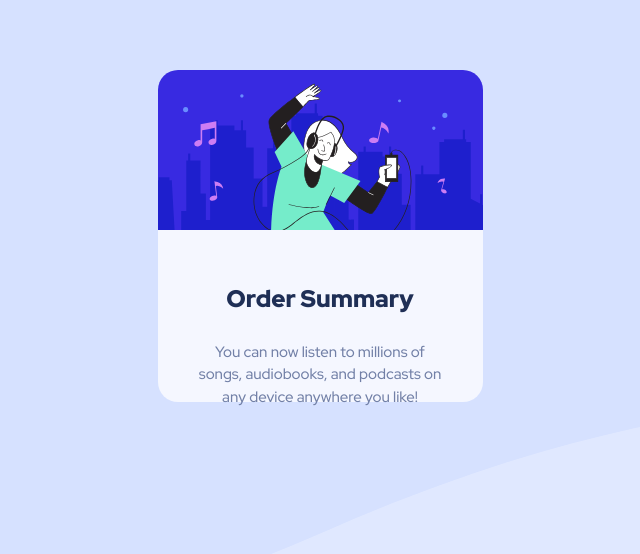
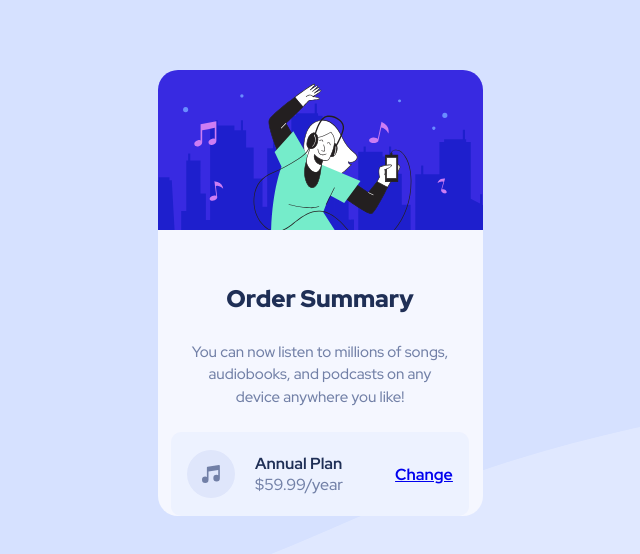
Before and after one commit to MrRicram/order-summary-component, a plain HTML site: page index.html in a window 1280 px wide. Shown: the whole page, without its empty margins (320-960 px from the left). Drawn offline with Linux system fonts and the light colour scheme.

Commit message:
Create plan info card

```diff
--- a/index.html
+++ b/index.html
@@ -26,6 +26,21 @@
 
       <div class="content">
         <p class="lead">You can now listen to millions of songs, audiobooks, and podcasts on any device anywhere you like!</p>
+
+        <div class="plan">
+          <div class="icon">
+
+          </div>
+
+          <ul>
+            <li class="title">Annual Plan</li>
+            <li class="price">$59.99/year</li>
+          </ul>
+
+          <div class="option">
+            <a href="#">Change</a>
+          </div>
+        </div>
       </div>
     </section>
   </main>
--- a/sass/_globals.scss
+++ b/sass/_globals.scss
@@ -57,4 +57,58 @@ section {
         color: $desaturatedblue;
         margin: 0 2.5625em;
     }
+
+    .plan {
+        display: flex;
+        //flex-direction: row;
+        justify-content: space-between;
+        align-items: center;
+        margin-top: 1.875em;
+        margin-left: 1.5em;
+        margin-right: 1.5em;
+        //padding: 1.125em 1.875em;
+        border-radius: 0.625em;
+        background: $lightpaleblue;
+
+        .icon {
+            background: url(../images/icon-music.svg) no-repeat;
+            background-size: cover;
+            width: 3em;
+            height: 3em;
+            margin: 1.125em 0 1.125em 1em;
+           // margin-left: 1em;
+        }
+
+        ul {
+            list-style: none;
+            margin-left: 1.25em;
+            margin-right: 3.25em;
+
+            .title {
+                color: $darkblue;
+                font-weight: 700;
+            }
+
+            .price {
+                color: $desaturatedblue;
+            }
+        }
+
+        .option {
+            color: $brightblue;
+            font-weight: 700;
+            margin-right: 1em;
+
+            a {
+                cursor: pointer;
+
+                &:hover {
+                    text-decoration: none;
+                    color: $ligthbrightblue;
+                }
+            }
+
+
+        }
+    }
 }
--- a/sass/_variables.scss
+++ b/sass/_variables.scss
@@ -3,3 +3,6 @@ $brightblue: hsl(245, 75%, 52%);
 $verypaleblue: hsl(225, 100%, 98%);
 $desaturatedblue: hsl(224, 23%, 55%);
 $darkblue: hsl(223, 47%, 23%);
+
+$lightpaleblue: hsla(225, 100%, 94%, 0.4);
+$ligthbrightblue: hsla(245, 75%, 52%, 0.75);
```
Also changed, not shown: dist/style.css, 1 other file.
